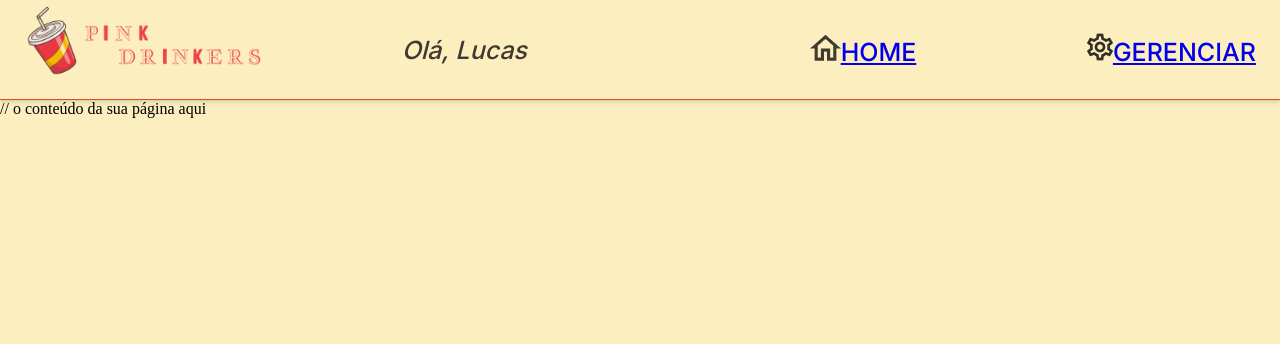
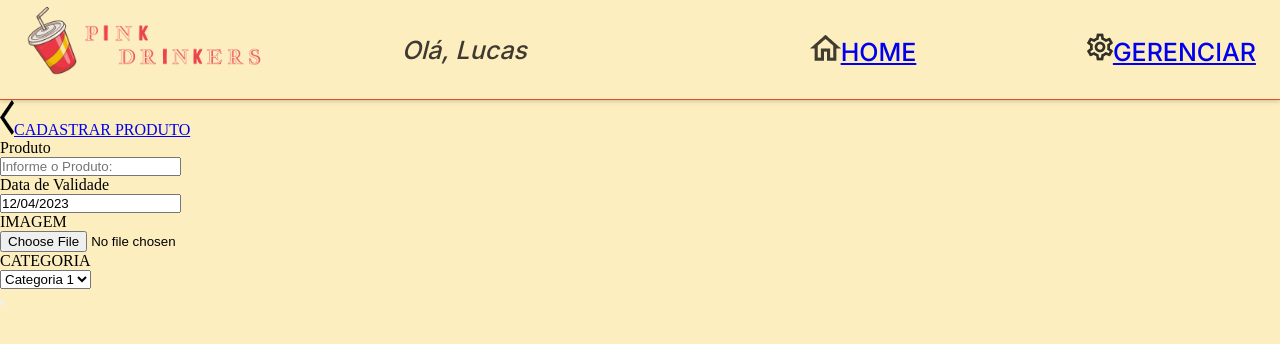
Before and after one commit to jparroj/PinkDrinkers-_PIN1, a React (Create React App) app in the folder views/: page /cadastro-produto in a window 1280 px wide. Shown: the top 344 px of the page. Built offline with nearby package versions, Linux system fonts and the light colour scheme; a web font is replaced by a local one.

Commit message:
cadastrarProduto

```diff
--- a/views/package.json
+++ b/views/package.json
@@ -9,7 +9,9 @@
     "@testing-library/react": "^13.4.0",
     "@testing-library/user-event": "^13.5.0",
     "axios": "^1.3.4",
+    "moment": "^2.29.4",
     "react": "^18.2.0",
+    "react-datepicker": "^4.11.0",
     "react-dom": "^18.2.0",
     "react-router": "^6.11.0",
     "react-router-dom": "^6.11.0",
@@ -28,7 +30,6 @@
       "react-app/jest"
     ]
   },
-
   "browserslist": {
     "production": [
       ">0.2%",
--- a/views/src/components/CadastroProdutoPage/CadastroProduto.js
+++ b/views/src/components/CadastroProdutoPage/CadastroProduto.js
@@ -1,15 +1,90 @@
-import React from 'react';
+import React, { useState } from 'react';
+
 import Header from '../Header/Header';
+import iconeVoltar from './iconeVoltar.png';
+import DatePicker from "react-datepicker";
+import "react-datepicker/dist/react-datepicker.css";
 
 
 function CadastroProduto() {
+  const [startDate, setStartDate] = useState(new Date());
+  const [selectedOption, setSelectedOption] = useState("opcao1");
+  const handleDateChange = (date) => {
+    setStartDate(date);
+  };
 
+  function handleSelectChange(event) {
+    setSelectedOption(event.target.value);
+  }
 
   return (
     <div>
       <Header />
-      // o conteúdo da sua página aqui
+      <div className="cadastro-produto-wrap">
+        <div className="title-cadastro-voltar" href="/home">
+          <a href="/home" class="home">
+            <img src={iconeVoltar} alt="Ícone da Opção Voltar" className="icone" />
+            CADASTRAR PRODUTO
+          </a>
+        </div>
+      </div>
+
+      <form className="cadastro-produto">
+        <div className='produto-field-form'>
+          <div className='label-produto'>
+            <label htmlFor="produto">Produto</label>
+          </div>
+
+          <input type="text"
+            name="produto"
+            placeholder="Informe o Produto:"
+            required />
+        </div>
+
+        <div className='data-validade-field-form'>
+          <div className='label-data-validade'>
+            <label htmlFor="data-validade">Data de Validade</label>
+          </div>
+
+          <DatePicker
+            selected={startDate}
+            onChange={handleDateChange}
+            showDayMonthYearPicker
+            dateFormat="dd/MM/yyyy" />
+
+          <div className='imagem-field-form'>
+            <div className='label-imagem'>
+              <label htmlFor="imagem">IMAGEM</label>
+
+            </div>
+            <div className='input-imagem'>
+
+            </div>
+            <input type="file" accept="image/*" />
+          </div>
+          <div className='categoria-field-form'>
+            <div className='label-categoria'>
+              <label htmlFor="categoria">CATEGORIA</label>
+            </div>
+            <select value={selectedOption} onChange={handleSelectChange}>
+              <option value="opcao1">Categoria 1</option>
+              <option value="opcao2">Categoria 2</option>
+              <option value="opcao3">Categoria 3</option>
+            </select>
+          </div>
+
+          <div className='button-confirmar'>
+            <button type="submit"
+              className='btn-confirmar'>
+             </button>
+
+          </div>
+        </div>
+      </form>
+
     </div>
+
+
   );
 }
 
--- a/views/src/components/CadastroProdutoPage/CadastroProdutoStyle.css
+++ b/views/src/components/CadastroProdutoPage/CadastroProdutoStyle.css
@@ -0,0 +1,3 @@
+.title-cadastro-voltar {
+text-decoration: none;
+}
--- a/views/src/components/TelaInicialPage/HomePage.js
+++ b/views/src/components/TelaInicialPage/HomePage.js
@@ -1,7 +1,7 @@
 
 import './HomePageStyle.css';
 import { useNavigate } from 'react-router-dom';
-import axios from 'axios';
+
 import Header from '../Header/Header';
 
 
```
Also changed, not shown: views/src/components/CadastroProdutoPage/iconeVoltar.png (added), 1 other file (tests, documents, lock files or other folders).
